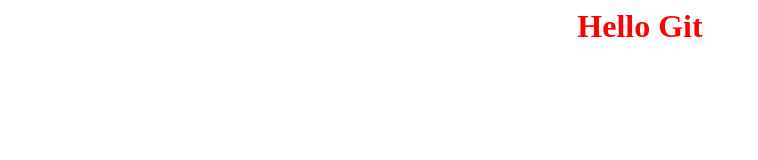
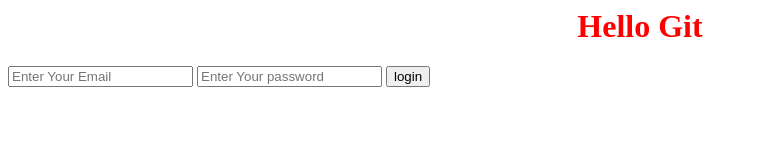
Before and after one commit to Sabrene-Marie/my-weather-app, a plain HTML site: page index.html in a window 1280 px wide. Shown: the whole page, without its empty margins (0-758 px from the left). Drawn offline with Linux system fonts and the light colour scheme.

Commit message:
Added a HTML login form

```diff
--- a/index.html
+++ b/index.html
@@ -9,6 +9,10 @@
 <h1>
 Hello Git
 </h1>
+<form>
+    <input type="text" placeholder="Enter Your Email" />
+    <input type="password" placeholder="Enter Your password" />
+    <input type="submit" value="login" />
 <script
 src= "script.js" > </script>
 </body>
```
